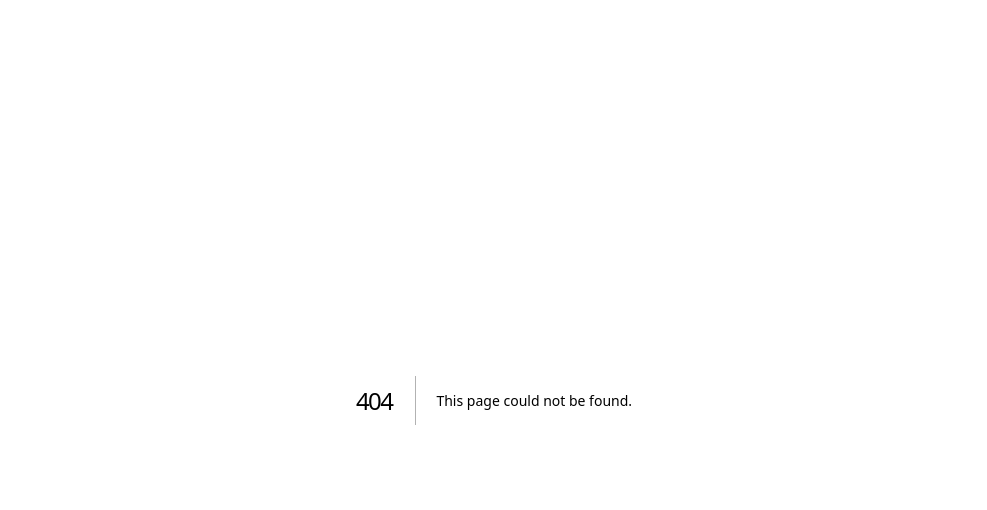
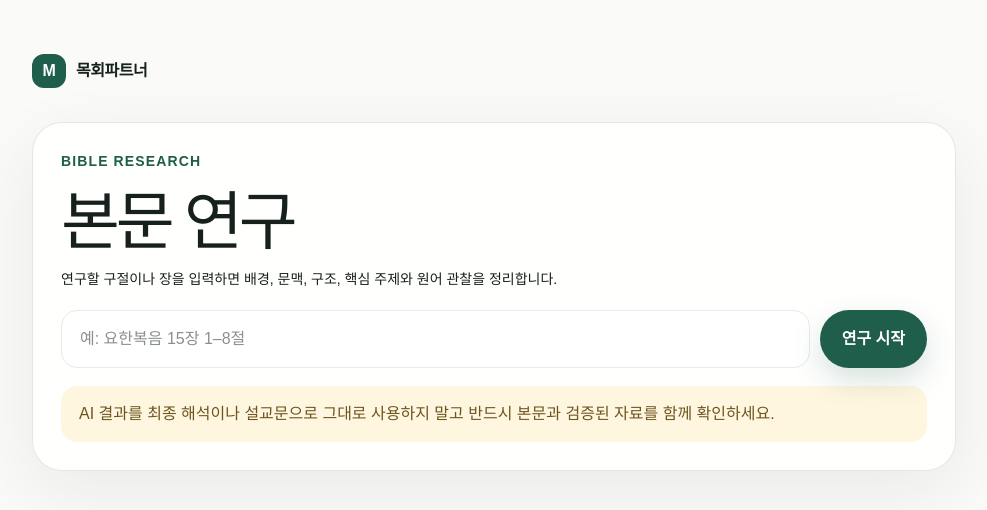
Before and after one commit to a01057674471-dot/ministry-partner, a Next.js app: page /research in a window 1280 px wide. Before the commit this address had no page. Shown: the top 510 px of the page, without its empty margins (146-1133 px from the left). Built offline with nearby package versions, Linux system fonts and the light colour scheme.

Commit message:
Add interactive Bible research page

```diff
--- /dev/null
+++ b/app/research/page.tsx
@@ -0,0 +1,115 @@
+"use client";
+
+import { FormEvent, useEffect, useState } from "react";
+import { useSearchParams } from "next/navigation";
+
+type ResearchResult = {
+  passage: string;
+  summary: string;
+  historicalBackground: string;
+  author: string;
+  audience: string;
+  literaryContext: string;
+  structure: string[];
+  keyThemes: string[];
+  originalLanguage: Array<{ word: string; transliteration: string; meaning: string }>;
+  application: string[];
+  cautions: string[];
+};
+
+export default function ResearchPage() {
+  const searchParams = useSearchParams();
+  const initialPassage = searchParams.get("passage") ?? "";
+  const [passage, setPassage] = useState(initialPassage);
+  const [result, setResult] = useState<ResearchResult | null>(null);
+  const [loading, setLoading] = useState(false);
+  const [error, setError] = useState("");
+
+  async function runResearch(value: string) {
+    const trimmed = value.trim();
+    if (!trimmed) {
+      setError("연구할 성경 본문을 입력해 주세요.");
+      return;
+    }
+
+    setLoading(true);
+    setError("");
+    setResult(null);
+
+    try {
+      const response = await fetch("/api/research", {
+        method: "POST",
+        headers: { "Content-Type": "application/json" },
+        body: JSON.stringify({ passage: trimmed }),
+      });
+      const data = await response.json();
+      if (!response.ok || !data.success) throw new Error(data.error || "연구 중 오류가 발생했습니다.");
+      setResult(data.result);
+    } catch (err) {
+      setError(err instanceof Error ? err.message : "알 수 없는 오류가 발생했습니다.");
+    } finally {
+      setLoading(false);
+    }
+  }
+
+  function submit(event: FormEvent) {
+    event.preventDefault();
+    runResearch(passage);
+  }
+
+  useEffect(() => {
+    if (initialPassage) runResearch(initialPassage);
+    // 최초 URL 본문만 자동 실행합니다.
+    // eslint-disable-next-line react-hooks/exhaustive-deps
+  }, []);
+
+  return (
+    <main className="research-page">
+      <a className="brand" href="/">
+        <span className="brand-mark">M</span>
+        <span>목회파트너</span>
+      </a>
+
+      <section className="hero-card research-panel" style={{ marginTop: 34 }}>
+        <div className="eyebrow">Bible Research</div>
+        <h1 style={{ fontSize: "clamp(38px,6vw,64px)", marginBottom: 14 }}>본문 연구</h1>
+        <p>연구할 구절이나 장을 입력하면 배경, 문맥, 구조, 핵심 주제와 원어 관찰을 정리합니다.</p>
+        <form className="research-input" onSubmit={submit}>
+          <input value={passage} onChange={(e) => setPassage(e.target.value)} placeholder="예: 요한복음 15장 1–8절" />
+          <button className="button button-primary" type="submit" disabled={loading}>
+            {loading ? "연구 중…" : "연구 시작"}
+          </button>
+        </form>
+        <div className="notice">AI 결과를 최종 해석이나 설교문으로 그대로 사용하지 말고 반드시 본문과 검증된 자료를 함께 확인하세요.</div>
+        {error && <div className="notice error">{error}</div>}
+      </section>
+
+      {result && (
+        <section className="result">
+          <ResultSection title="연구 본문"><p>{result.passage}</p></ResultSection>
+          <ResultSection title="핵심 요약"><p>{result.summary}</p></ResultSection>
+          <ResultSection title="역사적·문화적 배경"><p>{result.historicalBackground}</p></ResultSection>
+          <ResultSection title="저자와 원래 독자"><p><strong>저자:</strong> {result.author}</p><p><strong>독자:</strong> {result.audience}</p></ResultSection>
+          <ResultSection title="문학적 문맥"><p>{result.literaryContext}</p></ResultSection>
+          <ListSection title="본문 구조" items={result.structure} />
+          <ListSection title="핵심 주제" items={result.keyThemes} />
+          <ResultSection title="원어 관찰">
+            {result.originalLanguage.map((item, index) => (
+              <p key={`${item.word}-${index}`}><strong>{item.word}</strong> ({item.transliteration}) — {item.meaning}</p>
+            ))}
+          </ResultSection>
+          <ListSection title="오늘의 적용을 위한 질문" items={result.application} />
+          <ListSection title="해석 시 주의사항" items={result.cautions} />
+        </section>
+      )}
+    </main>
+  );
+}
+
+function ResultSection({ title, children }: { title: string; children: React.ReactNode }) {
+  return <article className="result-section"><h3>{title}</h3>{children}</article>;
+}
+
+function ListSection({ title, items }: { title: string; items: string[] }) {
+  return <ResultSection title={title}><ul>{items.map((item, index) => <li key={index}>{item}</li>)}</ul></ResultSection>;
+}
```
